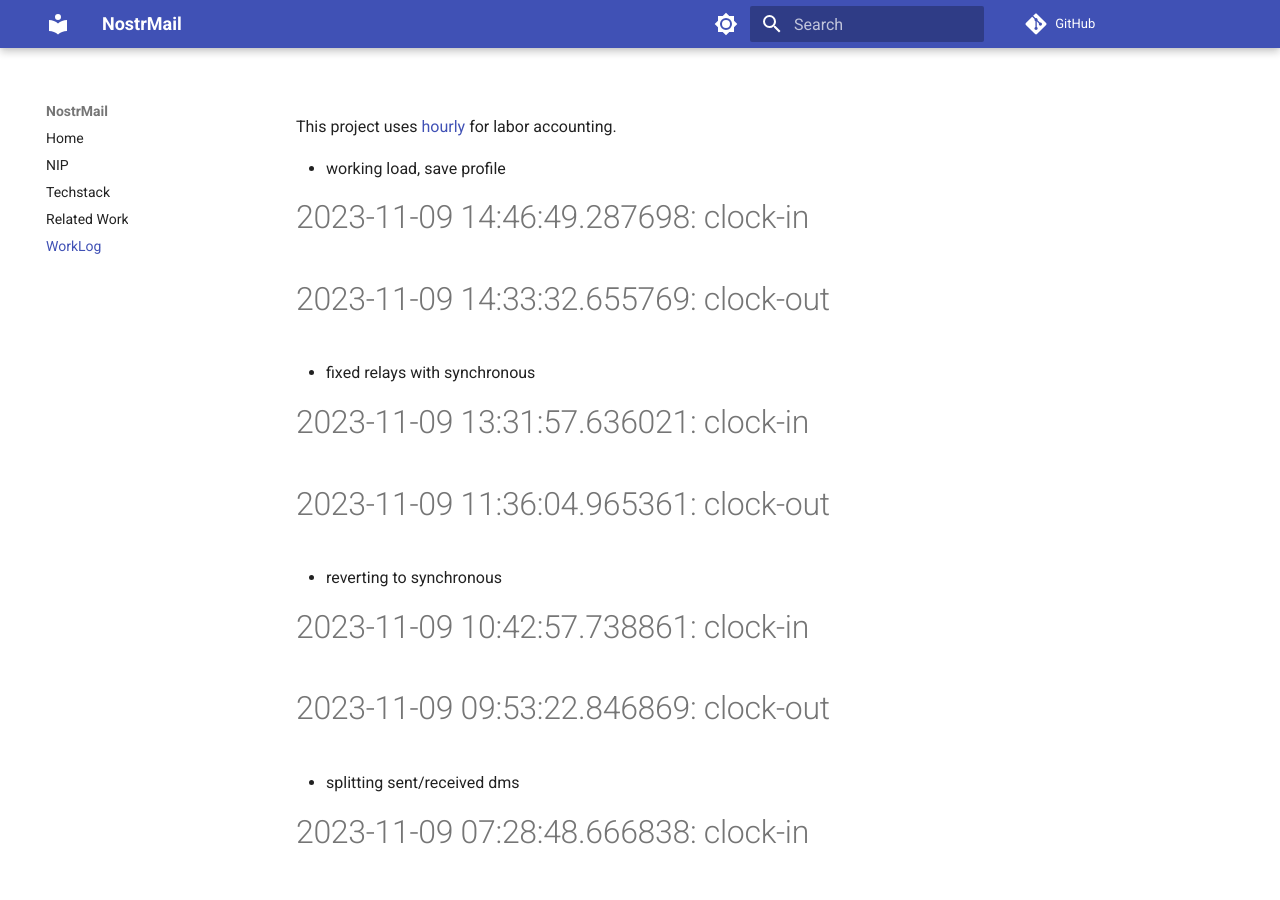
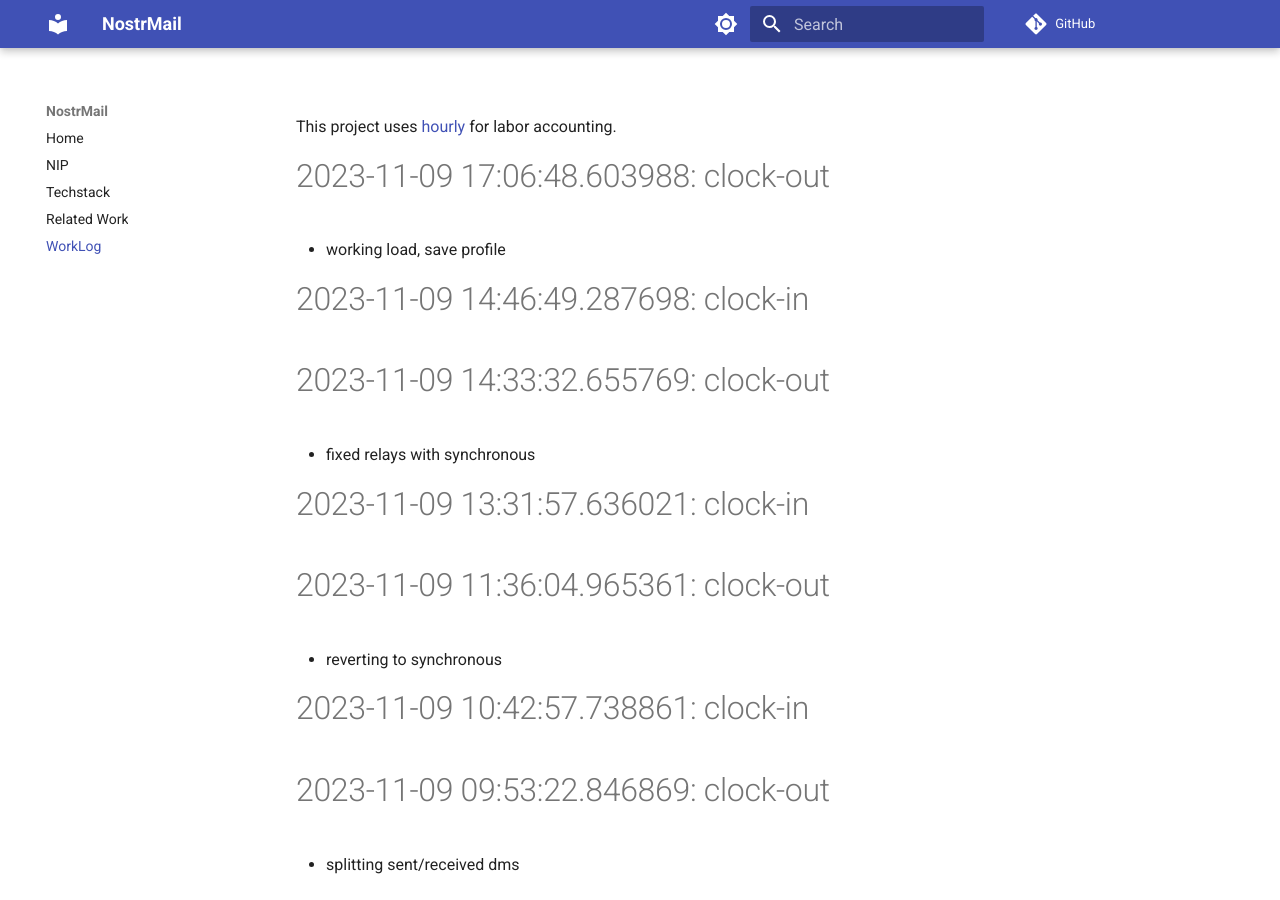
Before and after one commit to asherp/nostr-mail, an MkDocs documentation site: the page built from docs/WorkLog.md, in a window 1280 px wide and 900 px high. Built offline with MkDocs 1.6.1 and Material for MkDocs 9.7.7, drawn with Linux system fonts in a browser that asks for light colours; comment, search, counter and statistics services are not loaded.

Commit message:
clock-out

```diff
--- a/WorkLog.md
+++ b/WorkLog.md
@@ -1,3 +1,5 @@
+# 2023-11-09 17:06:48.603988: clock-out
+
 * working load, save profile
 
 # 2023-11-09 14:46:49.287698: clock-in
```
